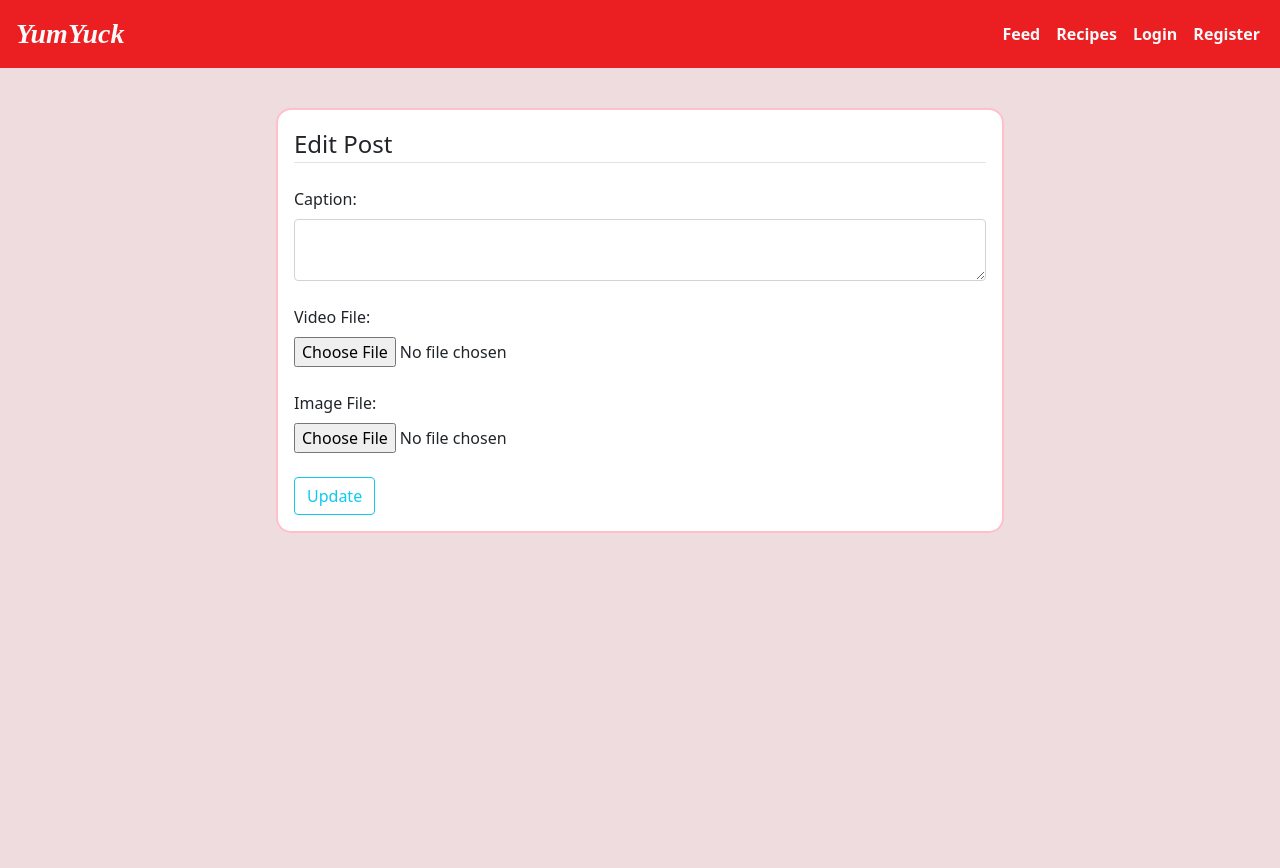
After one commit to jzd2103/DB_project, a Flask app: template templates/edit_post.html in a window 1280 px wide. The commit adds this page. Run offline with Flask 3, Linux system fonts and the light colour scheme; the template is opened without the code that fills it, so the values that code supplies are empty; parts of the project's set-up code (start-up, migrations or seed data) failed here and were passed over.

Commit message:
update posts

```diff
--- a/server.py
+++ b/server.py
@@ -91,7 +91,7 @@ def profile():
 		flash('You are not logged in', 'danger')
 		return redirect('/')
 
-	post_query = f"""Select username, caption, image_URL, video_URL
+	post_query = f"""Select username, post_id, caption, image_URL, video_URL
 					From Posts Natural Join Make Natural Join Users
 					Where User_ID = {user_id}
 					Order by Date_Posted DESC
@@ -107,8 +107,8 @@ def profile():
 	posts, recipes, users = [], [], []
 	cursor = g.conn.execute(text(post_query))
 
-	for username, caption, image_url, video_url in cursor:
-		posts.append({'username': username, 'caption': caption, 'video_url': video_url, 'image_url': image_url})
+	for username, post_id, caption, image_url, video_url in cursor:
+		posts.append({'username': username, 'post_id': post_id, 'caption': caption, 'video_url': video_url, 'image_url': image_url})
 
 	cursor = g.conn.execute(text(recipe_query))
 
@@ -173,9 +173,66 @@ def edit_profile():
 		g.conn.commit()
 
 		flash("Your profile has been updated successfully", 'success')
+		return redirect('/Profile')
+
+	return render_template('update_profile.html', logged_in=logged_in)
+
+@app.route('/EditPost', methods=['POST', 'GET'])
+def edit_post():
+	global logged_in
+	global user_id
+
+	if(not logged_in):
+		flash('You are not logged in', 'danger')
 		return redirect('/')
 
-	return render_template('update_profile.html', logged_in=logged_in)
+	if request.method == 'POST':
+		post_id = request.form['post_id']
+		if post_id:
+			print(post_id)
+		else:
+			print("none")
+		caption = request.form['caption']
+		video_file = request.files.get('video_file')
+		image_file = request.files.get('image_file')
+
+		if video_file.filename != '' and image_file.filename != '':
+			flash("Upload only one media file", 'danger')
+			return redirect(f'/EditPost?post_id={{post_id}}')
+
+		current_time = datetime.now()
+		formatted_time = current_time.strftime("%y/%m/%d")
+
+		params = {}
+
+		update_query = "Update Posts Set "
+
+		if caption != '':
+			update_query += "Caption = (:caption), "
+			params['caption'] = caption
+		if video_file.filename != '':
+			file_path = save_video(video_file)
+			update_query += "Video_URL = (:video_file), "
+			params['video_file'] = file_path
+		elif image_file.filename != '':
+			file_path = save_image(image_file)
+			update_query += "Image_URL = (:image_file), "
+			params['image_file'] = file_path
+
+		update_query = update_query.rstrip(', ')
+		update_query += " Where Post_ID = (:post_id)"
+		params['post_id'] = post_id
+
+		print(update_query)
+		print(params)
+
+		g.conn.execute(text(update_query), params)
+		g.conn.commit()
+
+		flash("Your post has been updated successfully", 'success')
+		return redirect('/Profile')
+
+	return render_template('edit_post.html', logged_in=logged_in)
 
 @app.route('/Create')
 def create():
--- /dev/null
+++ b/templates/edit_post.html
@@ -0,0 +1,30 @@
+{% extends "layout.html" %}
+{% block content %}
+
+<div class="container-fluid mt-4">
+    <div class = "row justify-content-center">
+        <div class="col-7 light-background light-border p-3">
+            <form method="POST" action="/EditPost" enctype="multipart/form-data">
+
+                <input type="hidden" name="post_id" value="{{ request.args.get('post_id')}}">
+
+                <fieldset class="form-group">
+                    <legend class="border-bottom mb-4">Edit Post</legend>
+
+                    <label for="Caption" class="form-label">Caption:</label><br>
+                    <textarea type="text" id="Name" name="caption" class="form-control"></textarea><br>
+
+                    <label for="Video_File" class="form-label">Video File:</label><br>
+                    <input type="file" id = "Video_File" name="video_file" accept="video/*"><br><br>
+
+                    <label for="Image_File" class="form-label">Image File:</label><br>
+                    <input type="file" id = "Image_File" name="image_file" accept="image/*"><br><br>
+
+                    <input type="submit" value="Update" class = "btn btn-outline-info">
+                </fieldset>
+            </form>
+        </div>
+    </div>
+</div>
+
+{% endblock %}
--- a/templates/profile.html
+++ b/templates/profile.html
@@ -38,6 +38,7 @@
                                 <p class="me-3 fw-bold">{{ post.username }}</p>
                                 <p>{{ post.caption }}</p>
                             </div>
+                            <a class="btn btn-outline-info" href="/EditPost?post_id={{ post.post_id }}">Update Post</a>
                         </div>
                     {% endfor %}
                 </div>
@@ -80,6 +81,7 @@
                                     {% endfor %}
                                 </ol>
                             </div>
+                            <a class="btn btn-outline-info" href="/EditRecipe">Edit Recipe</a>
                         </div>
                     {% endfor %}
                 </div>
```
